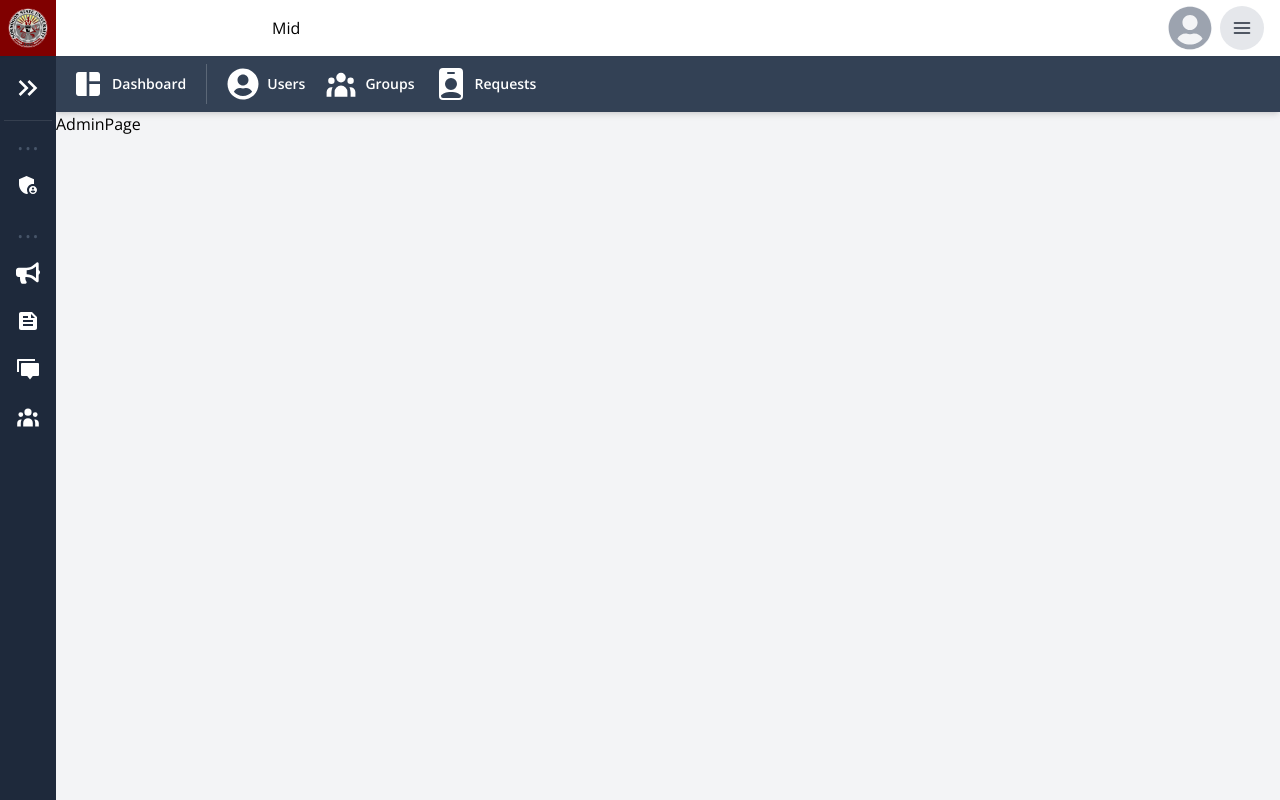
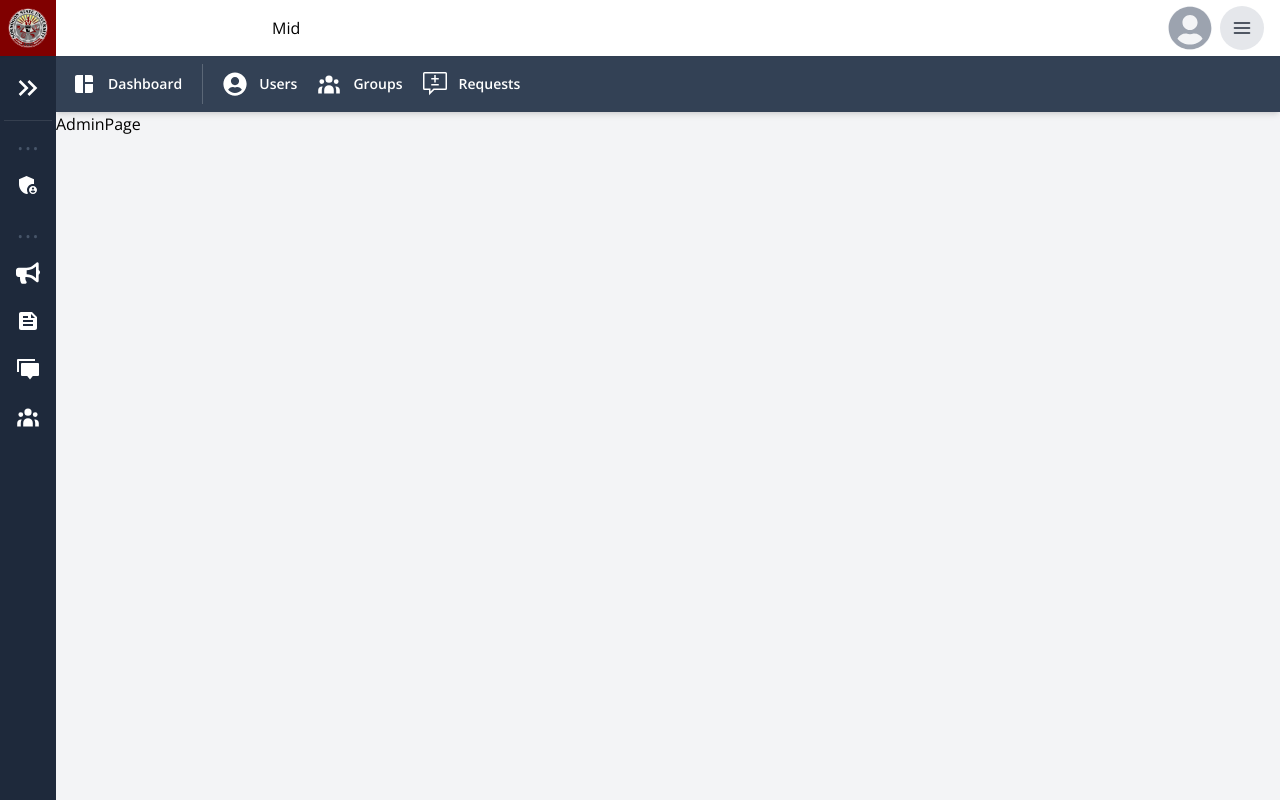
Before and after one commit to godkingjay/sorsucial, a Next.js app: page /admin in a window 1280 px wide. Built offline with nearby package versions, Linux system fonts and the light colour scheme; no server answers; the database is empty; sample sign-in values are in the browser's storage.

Commit message:
style: update icon

```diff
--- /dev/null
+++ b/src/components/Controls/AdminNavigation.tsx
@@ -0,0 +1,79 @@
+import React from "react";
+import { FaUserCircle } from "react-icons/fa";
+import { GoRequestChanges } from "react-icons/go";
+import { HiUserGroup } from "react-icons/hi";
+import { MdSpaceDashboard } from "react-icons/md";
+
+type AdminNavigationProps = {};
+
+const AdminNavigation: React.FC<AdminNavigationProps> = () => {
+	return (
+		<div className="sticky top-14">
+			<div className="h-14 w-full shadow-md bg-slate-700">
+				<ul className="h-full w-full flex flex-row items-center p-2 gap-x-1">
+					<li>
+						<button
+							type="button"
+							title="Dashboard"
+							className="flex flex-row items-center p-2 text-white gap-x-3 duration-200 hover:bg-slate-600 hover:rounded-md"
+						>
+							<div className="h-6 w-6 aspect-square">
+								<MdSpaceDashboard className="h-full w-full" />
+							</div>
+							<div className="flex-1 flex flex-row h-full items-center">
+								<p className="font-semibold text-sm">Dashboard</p>
+							</div>
+						</button>
+					</li>
+					<li className="h-full">
+						<div className="h-full w-[1px] bg-white bg-opacity-20 mx-2"></div>
+					</li>
+					<li>
+						<button
+							type="button"
+							title="Users"
+							className="flex flex-row items-center p-2 text-white gap-x-3 duration-200 hover:bg-slate-600 hover:rounded-md"
+						>
+							<div className="h-6 w-6 aspect-square">
+								<FaUserCircle className="h-full w-full" />
+							</div>
+							<div className="flex-1 flex flex-row h-full items-center">
+								<p className="font-semibold text-sm">Users</p>
+							</div>
+						</button>
+					</li>
+					<li>
+						<button
+							type="button"
+							title="Groups"
+							className="flex flex-row items-center p-2 text-white gap-x-3 duration-200 hover:bg-slate-600 hover:rounded-md"
+						>
+							<div className="h-6 w-6 aspect-square">
+								<HiUserGroup className="h-full w-full" />
+							</div>
+							<div className="flex-1 flex flex-row h-full items-center">
+								<p className="font-semibold text-sm">Groups</p>
+							</div>
+						</button>
+					</li>
+					<li>
+						<button
+							type="button"
+							title="Requests"
+							className="flex flex-row items-center p-2 text-white gap-x-3 duration-200 hover:bg-slate-600 hover:rounded-md"
+						>
+							<div className="h-6 w-6 aspect-square">
+								<GoRequestChanges className="h-full w-full" />
+							</div>
+							<div className="flex-1 flex flex-row h-full items-center">
+								<p className="font-semibold text-sm">Requests</p>
+							</div>
+						</button>
+					</li>
+				</ul>
+			</div>
+		</div>
+	);
+};
+
+export default AdminNavigation;
--- a/src/components/Layout/AdminPageLayout.tsx
+++ b/src/components/Layout/AdminPageLayout.tsx
@@ -1,8 +1,5 @@
 import React from "react";
-import { FaUserCircle } from "react-icons/fa";
-import { HiUserGroup } from "react-icons/hi";
-import { MdSpaceDashboard } from "react-icons/md";
-import { BsFillPersonBadgeFill } from "react-icons/bs";
+import AdminNavigation from "../Controls/AdminNavigation";
 
 type AdminPageLayoutProps = {
 	children: React.ReactNode;
@@ -11,71 +8,7 @@ type AdminPageLayoutProps = {
 const AdminPageLayout: React.FC<AdminPageLayoutProps> = ({ children }) => {
 	return (
 		<div className="flex flex-col flex-1">
-			<div className="sticky top-14">
-				<div className="h-14 w-full shadow-md bg-slate-700">
-					<ul className="h-full w-full flex flex-row items-center p-2 gap-x-1">
-						<li>
-							<button
-								type="button"
-								title="Dashboard"
-								className="flex flex-row items-center p-2 text-white gap-x-2 duration-200 hover:bg-slate-600 hover:rounded-md"
-							>
-								<div className="h-8 w-8 aspect-square">
-									<MdSpaceDashboard className="h-full w-full" />
-								</div>
-								<div className="flex-1 flex flex-row h-full items-center">
-									<p className="font-semibold text-sm">Dashboard</p>
-								</div>
-							</button>
-						</li>
-						<li className="h-full">
-							<div className="h-full w-[1px] bg-white bg-opacity-20 mx-2"></div>
-						</li>
-						<li>
-							<button
-								type="button"
-								title="Users"
-								className="flex flex-row items-center p-2 text-white gap-x-2 duration-200 hover:bg-slate-600 hover:rounded-md"
-							>
-								<div className="h-8 w-8 aspect-square">
-									<FaUserCircle className="h-full w-full" />
-								</div>
-								<div className="flex-1 flex flex-row h-full items-center">
-									<p className="font-semibold text-sm">Users</p>
-								</div>
-							</button>
-						</li>
-						<li>
-							<button
-								type="button"
-								title="Groups"
-								className="flex flex-row items-center p-2 text-white gap-x-2 duration-200 hover:bg-slate-600 hover:rounded-md"
-							>
-								<div className="h-8 w-8 aspect-square">
-									<HiUserGroup className="h-full w-full" />
-								</div>
-								<div className="flex-1 flex flex-row h-full items-center">
-									<p className="font-semibold text-sm">Groups</p>
-								</div>
-							</button>
-						</li>
-						<li>
-							<button
-								type="button"
-								title="Requests"
-								className="flex flex-row items-center p-2 text-white gap-x-2 duration-200 hover:bg-slate-600 hover:rounded-md"
-							>
-								<div className="h-8 w-8 aspect-square">
-									<BsFillPersonBadgeFill className="h-full w-full" />
-								</div>
-								<div className="flex-1 flex flex-row h-full items-center">
-									<p className="font-semibold text-sm">Requests</p>
-								</div>
-							</button>
-						</li>
-					</ul>
-				</div>
-			</div>
+			<AdminNavigation />
 			<div className="flex-1 w-full">{children}</div>
 		</div>
 	);
```
